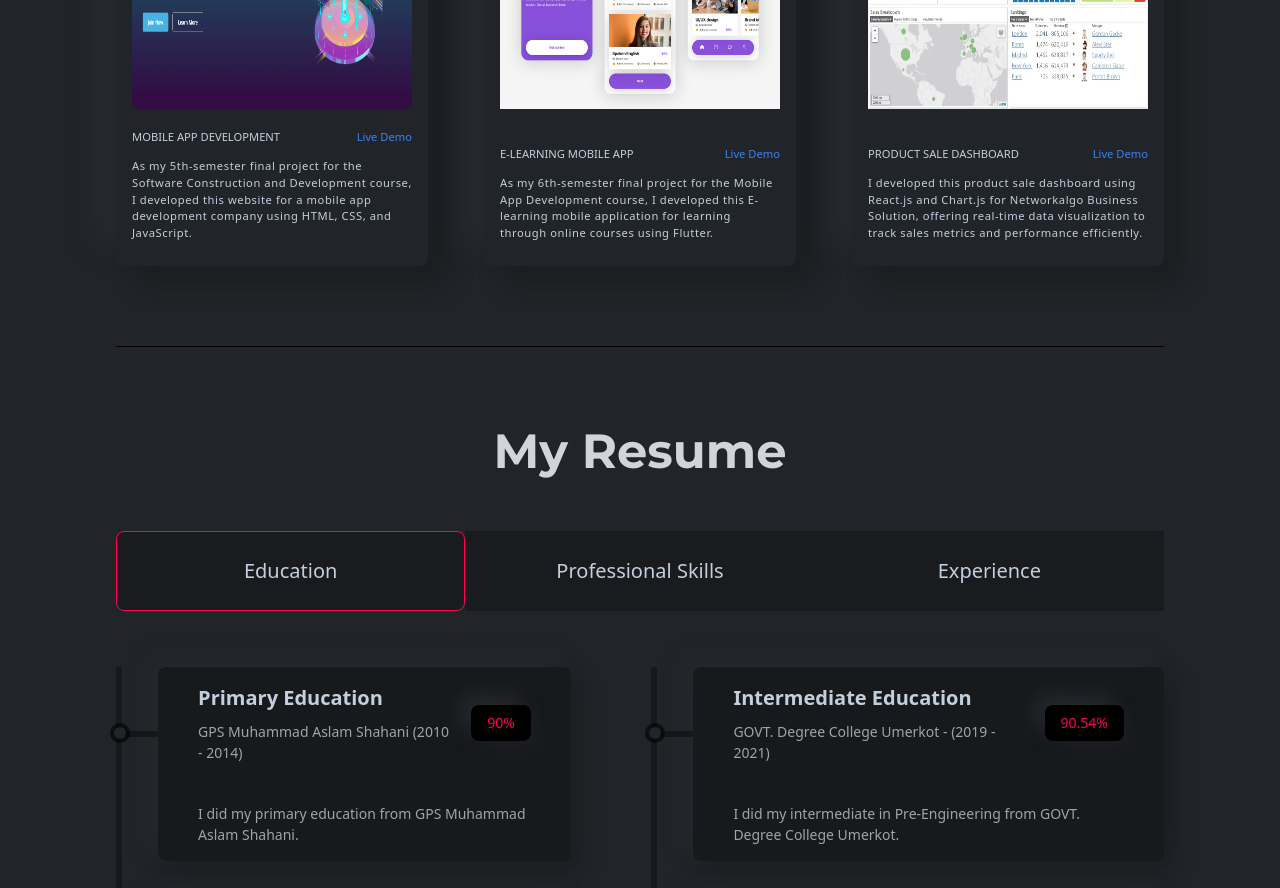
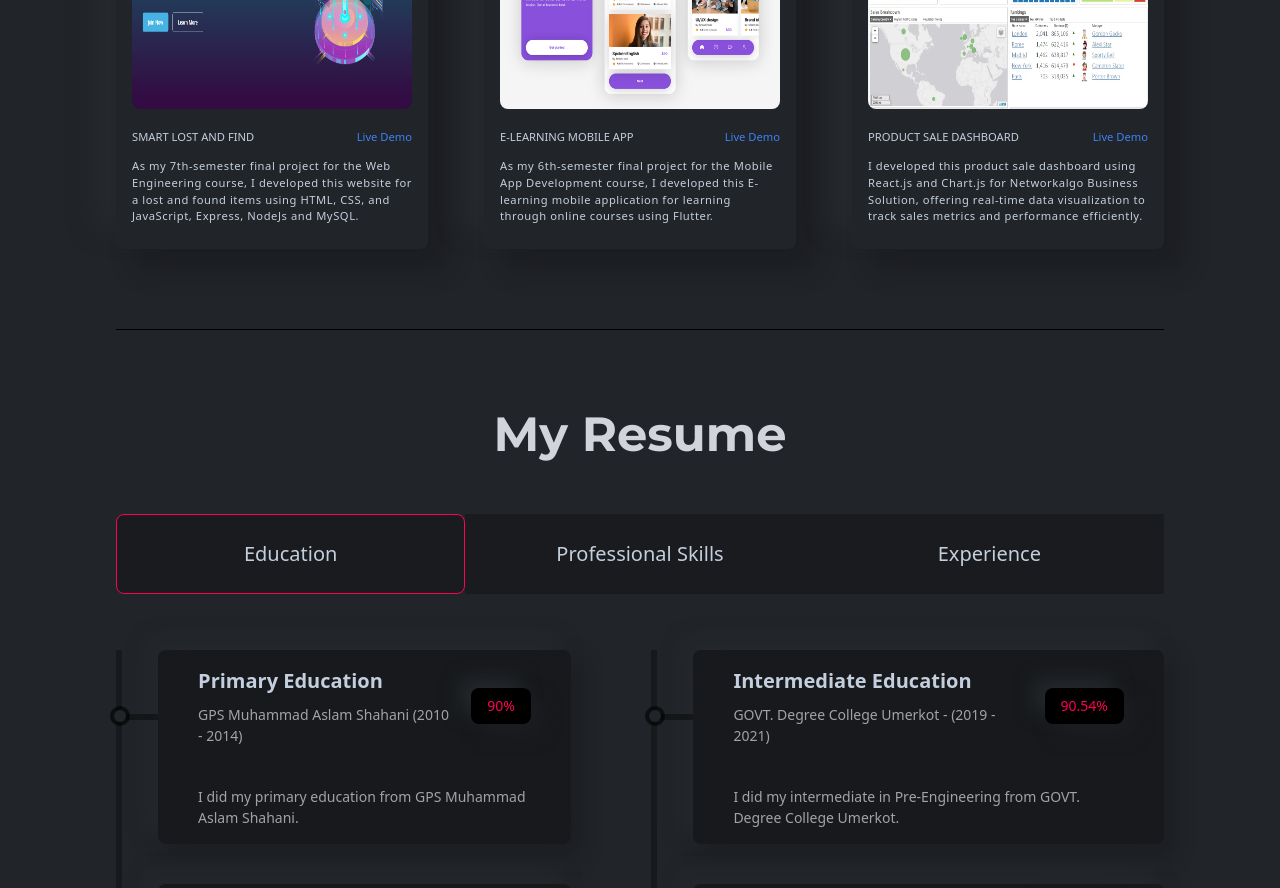
Before and after one commit to Hareshku/HareshKumar, a React (Create React App) app: page / in a window 1280 px wide. Shown: the part 2420-3308 px from the top of the page. Built offline with nearby package versions, Linux system fonts and the light colour scheme.

Commit message:
Update Projects.js

```diff
--- a/src/components/projects/Projects.js
+++ b/src/components/projects/Projects.js
@@ -33,10 +33,10 @@ const Projects = () => {
           live_demo="https://github.com/Hareshku/E-commerce-website"
         />
         <ProjectsCard
-          title="Mobile App Development"
-          des="As my 5th-semester final project for the Software Construction and Development course, I developed this website for a mobile app development company using HTML, CSS, and JavaScript."
+          title="Smart Lost and Find"
+          des="As my 7th-semester final project for the Web Engineering course, I developed this website for a lost and found items using HTML, CSS, and JavaScript, Express, NodeJs and MySQL."
           src={project_4}
-          live_demo="https://hareshku.github.io/SCD-Project/"
+          live_demo="https://lost-and-found-portal.vercel.app/"
         />
         <ProjectsCard
           title="E-Learning Mobile App"
```
